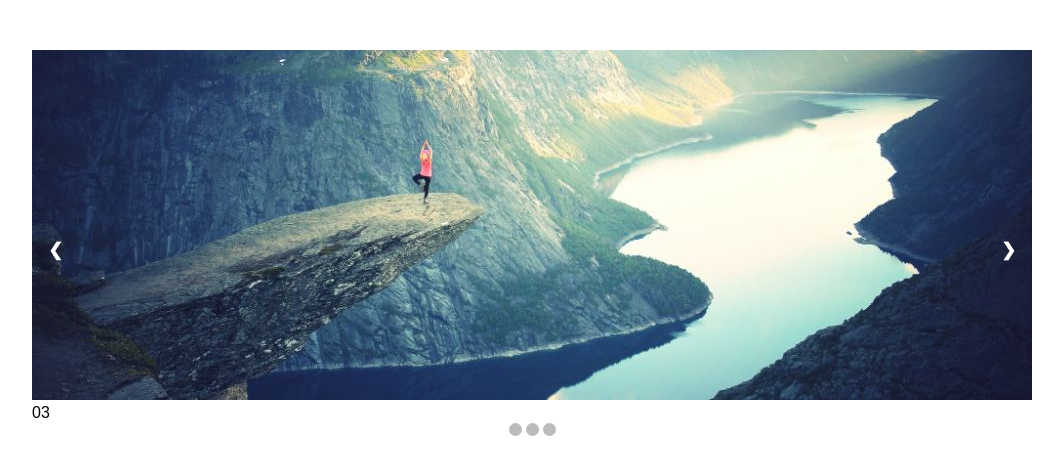
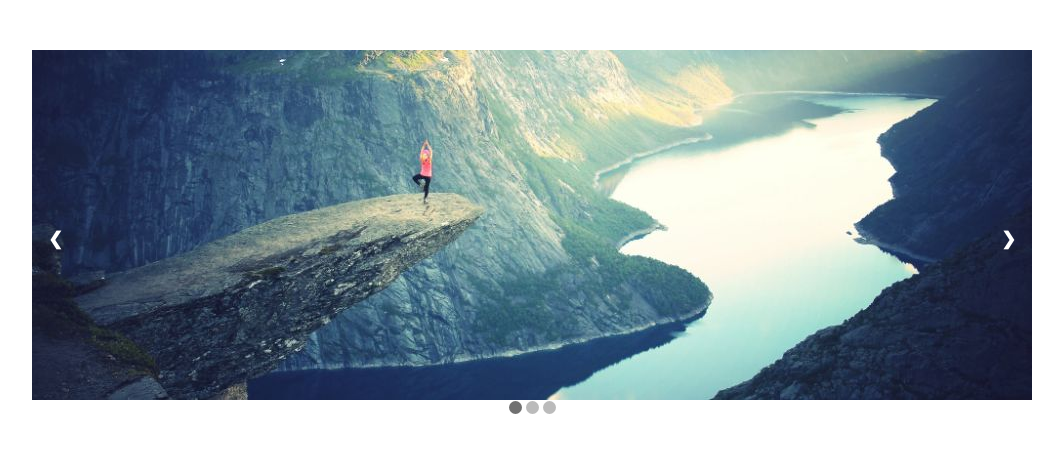
Before and after one commit to ilya89forrails/react_repo, a React (Create React App) app: page / in a window 1280 px wide. Shown: the top 474 px of the page, without its empty margins (133-1196 px from the left). Built offline with nearby package versions, Linux system fonts and the light colour scheme.

Commit message:
fix slider

```diff
--- a/src/App.js
+++ b/src/App.js
@@ -1,28 +1,23 @@
-import React, { Component } from 'react';
+import React, {Component} from 'react';
 
 import './App.css';
 
+/*class App extends Component {
+	render() {
+		return <Slider />;
+	}
+}*/
 
- const SLIDES = [
+const App = () => (
+	<Slider slides={[
 		"img/fjords.jpg",
 		"img/mountains.jpg",
 		"img/nature.jpg"
-            ]
-
- const DOTS = SLIDES.map((number) =>
-  	<span className="dot" key={number.toString()}></span>
+	]} />
 );
 
 
-class App extends Component{
-	render(){
-		return <Slider />;
-	}
-}
-
-
-class Slider extends Component{
-
+class Slider extends Component {
 	constructor(props) {
 		super(props);
 		this.state = {
@@ -34,23 +29,23 @@ class Slider extends Component{
 	}
 
 
- plusSlides(){
- 	if (this.state.slideIndex+1 >SLIDES.length-1){
+	plusSlides() {
+		if (this.state.slideIndex + 1 > SLIDES.length - 1) {
 			this.setState({slideIndex: 0});
 		} else {
-		this.setState({slideIndex: this.state.slideIndex+1});
+			this.setState({slideIndex: this.state.slideIndex + 1});
 		}
 	}
 
- minusSlides(){
- 	if (this.state.slideIndex-1 < 0){
-    	this.setState({slideIndex: SLIDES.length-1});
+	minusSlides() {
+		if (this.state.slideIndex - 1 < 0) {
+			this.setState({slideIndex: SLIDES.length - 1});
 		} else {
- 		this.setState({slideIndex: this.state.slideIndex-1});
+			this.setState({slideIndex: this.state.slideIndex - 1});
 		}
 	}
 
- makeActive(){
+	makeActive() {
 		//this.setState({slideIndex: DOTS});
 		alert("hi!");
 	}
@@ -62,15 +57,25 @@ render() {
 				<div className="App-header">
 					<div className="slideshow-container">
 						<div className="mySlides fade">
-        			<img src={SLIDES[this.state.slideIndex]} alt="" />
-        			{this.state.slideIndex}
-        			{SLIDES.length}
+							{this.props.slides.length &&
+								this.props.slides.map((slide, i) => (
+									<img
+										src={slide}
+										alt=""
+										style={{display: (i === this.state.slideIndex) ? 'block' : 'none'}}/>
+								))}
+							{/*this.state.slideIndex*/}
+							{/*SLIDES.length*/}
 						</div>
 						<a className="prev" onClick={this.minusSlides}>&#10094;</a>
 						<a className="next" onClick={this.plusSlides}>&#10095;</a>
 						<div className="dots">
-
-        			{DOTS}
+							{this.props.slides.length &&
+								this.props.slides.map((slide, i) => (
+									<span
+										className={`dot${(i === this.state.slideIndex) ? ' active' : ''}`}
+										onClick={() => this.setState({slideIndex: i})} />
+								))}
 						</div>
 					</div>
 				</div>
@@ -80,19 +85,11 @@ render() {
 }
 
 
-
-class Dot extends Component{
-	render(){
+class Dot extends Component {
+	render() {
 		return <span className="dot" onClick=""></span>;
 	}
 }
 
 
-
-
-
-
-
-
-
 export default App;
```
Also changed, not shown: 1 other file (tests, documents, lock files or other folders). Lines whose indentation alone changed are shown as unchanged.
